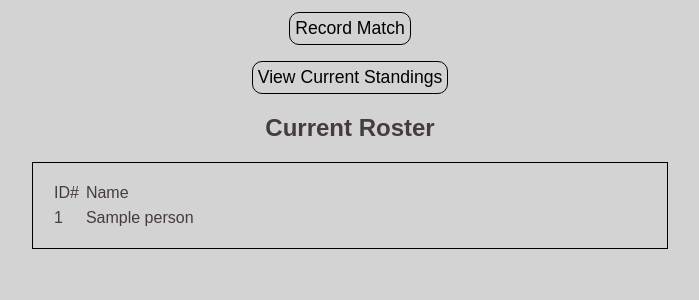
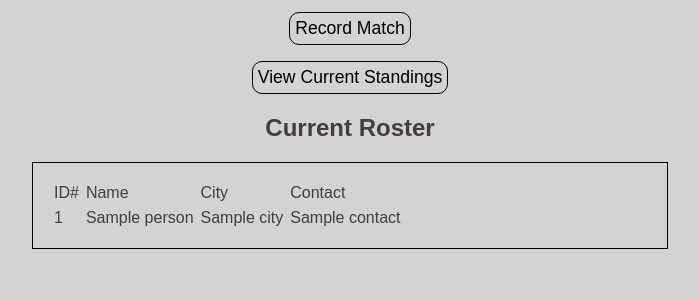
Before and after one commit to ddefordWSU/PickleLeagueTest, a Flask app: template localflasktest/templates/home.html in a window 1280 px wide. Shown: the part 169-469 px from the top of the page, without its empty margins (294-993 px from the left). Run offline with Flask 2, Linux system fonts and the light colour scheme; the template is opened without the code that fills it: most values are stand-ins (such as "Sample title", 1, 10 or a date in 2020).

Commit message:
Update home.html

```diff
--- a/localflasktest/templates/home.html
+++ b/localflasktest/templates/home.html
@@ -47,11 +47,11 @@ padding: 15px;
       Current Roster
 	</h2> </div>
 	  <table id="t01" class="center">
-		  <tr><td><bf>ID#</bf></td><td><bf>   Name </bf></td></tr>
+		  <tr><td><bf>ID#</bf></td><td><bf>   Name </bf></td><td><bf>   City </bf></td><td><bf>   Contact </bf></td></tr>
 
     {% for person in roster %}
 <tr>
-	<td>{{ person.id }} </td><td> {{ person.name }}</td>
+	<td>{{ person.id }} </td><td> {{ person.name }}</td><td> {{ person.city }}</td><td> {{ person.contact }}</td>
     </tr>
 {% endfor %}
 	  </table>
```
